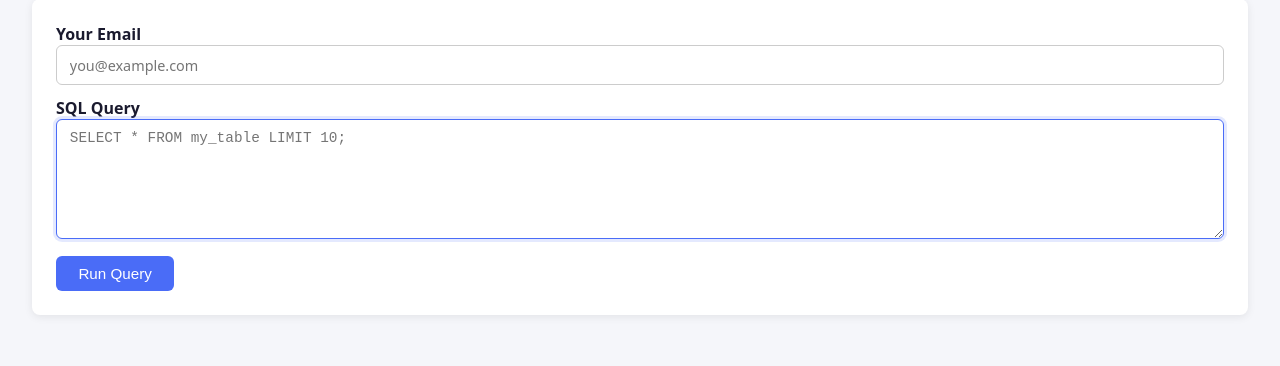
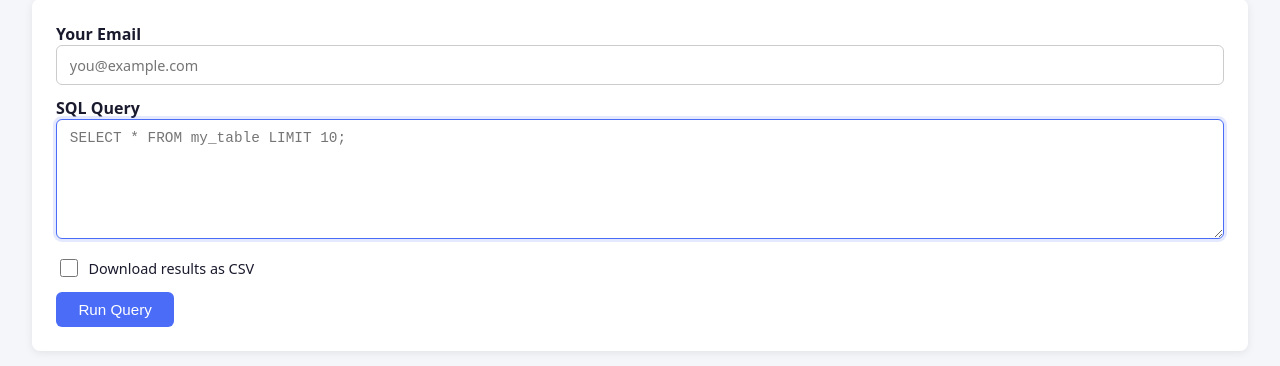
Before and after one commit to gbrammer/special-octo-parakeet, a Flask app: page / in a window 1280 px wide. Shown: the part 85-451 px from the top of the page. Run offline with Flask 3, Linux system fonts and the light colour scheme; some libraries are stand-ins or nearby versions.

Commit message:
Add CSV download toggle to query results
Co-authored-by: gbrammer <1577270+gbrammer@users.noreply.github.com>

```diff
--- a/app.py
+++ b/app.py
@@ -1,10 +1,12 @@
+import csv
+import io
 import os
 from datetime import datetime, timezone
 
 import psycopg2
 import psycopg2.extras
 from dotenv import load_dotenv
-from flask import Flask, render_template, request
+from flask import Flask, Response, render_template, request
 
 load_dotenv()
 
@@ -47,10 +49,12 @@ def index():
     error = None
     query = ""
     email = ""
+    csv_output = False
 
     if request.method == "POST":
         email = request.form.get("email", "").strip()
         query = request.form.get("query", "").strip()
+        csv_output = request.form.get("csv_output") == "1"
         if "@" not in email or "." not in email.split("@")[-1]:
             error = "A valid email address is required."
         elif query:
@@ -87,6 +91,18 @@ def index():
                 nrows=len(rows),
             )
 
+            if csv_output and columns:
+                si = io.StringIO()
+                writer = csv.writer(si)
+                writer.writerow(columns)
+                writer.writerows(rows)
+                output = si.getvalue()
+                return Response(
+                    output,
+                    mimetype="text/csv",
+                    headers={"Content-Disposition": "attachment; filename=query_results.csv"},
+                )
+
     parse_rows_and_columns(rows, columns)
 
     return render_template(
@@ -96,6 +112,7 @@ def index():
         columns=columns,
         rows=rows,
         error=error,
+        csv_output=csv_output,
     )
 
 
--- a/templates/index.html
+++ b/templates/index.html
@@ -66,6 +66,20 @@
 
     button[type="submit"]:hover { background: #3b5be0; }
 
+    .toggle-row {
+      display: flex;
+      align-items: center;
+      gap: 0.5rem;
+      margin-top: 0.75rem;
+      font-size: 0.9rem;
+    }
+
+    .toggle-row input[type="checkbox"] {
+      width: 1.1rem;
+      height: 1.1rem;
+      cursor: pointer;
+    }
+
     .error {
       background: #fff3f3;
       border-left: 4px solid #e74c3c;
@@ -126,6 +140,10 @@
       <label for="query"><strong>SQL Query</strong></label><br>
       <textarea id="query" name="query" placeholder="SELECT * FROM my_table LIMIT 10;" autofocus>{{ query }}</textarea>
       <br>
+      <div class="toggle-row">
+        <input type="checkbox" id="csv_output" name="csv_output" value="1" {% if csv_output %}checked{% endif %}>
+        <label for="csv_output">Download results as CSV</label>
+      </div>
       <button type="submit">Run Query</button>
     </form>
   </div>
```
